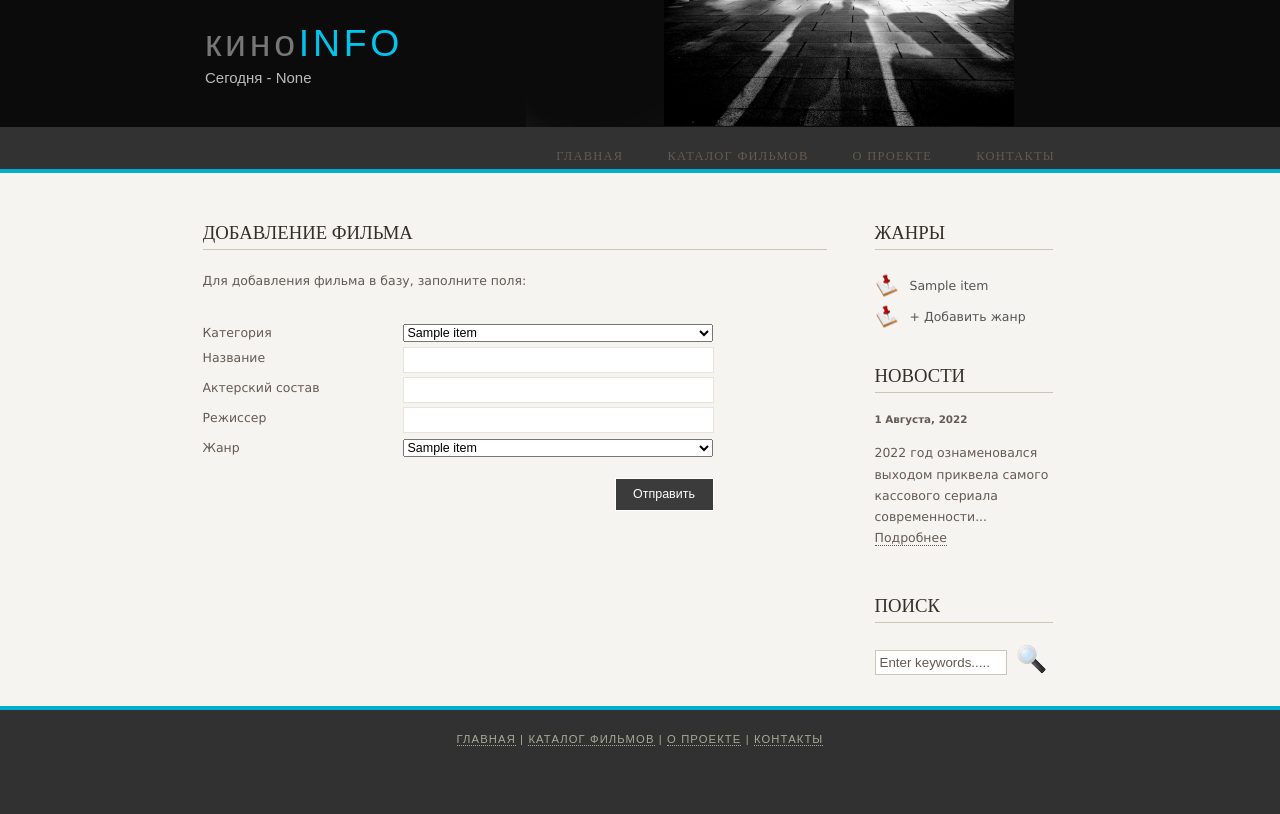
After one commit to s-3m/my_framework, a Python web app: template templates/create_film.html in a window 1280 px wide. The commit adds this page. Run offline with Jinja, Linux system fonts and the light colour scheme; the template is opened without the code that fills it: most values are stand-ins (such as "Sample title", 1, 10 or a date in 2020).

Commit message:
add feature

```diff
--- a/templates/base.html
+++ b/templates/base.html
@@ -4,7 +4,7 @@
     ('/about/', 'about', 'О проекте'),
     ('/contact/', 'contact', 'Контакты')
 ] %}
-{% set active_page = active_page | default('index') %}
+{% set active_page = active_page %}
 
 <!DOCTYPE HTML>
 <html>
@@ -360,21 +360,15 @@ table tr td
         <ul>
             {% for item in context.genre %}
                 <li><a href="#">{{ item.name }}</a></li>
+            {% endfor %}
+                <li><a href="/AddGenre">+ Добавить жанр</a></li>
         </ul>
 
-        <h3>Жанры</h3>
-        <ul>
-            {% for item in context.genre %}
-                <li><a href="#">{{ item.name }}</a></li>
-            {% endfor %}
-        </ul>
-
-        <h3>Latest News</h3>
-        <h4>New Website Launched</h4>
-        <h5>January 1st, 2011</h5>
-        <p>2011 sees the redesign of our website. Take a look around and let us know what you think.<br /><a href="#">Read more</a></p>
+        <h3>новости</h3>
+        <h5>1 Августа, 2022</h5>
+        <p>2022 год ознаменовался выходом приквела самого кассового сериала современности...<br /><a href="#">Подробнее</a></p>
         <p></p>
-        <h3>Search</h3>
+        <h3>Поиск</h3>
         <form method="post" action="#" id="search_form">
           <p>
             <input class="search" type="text" name="search_field" value="Enter keywords....." />
--- a/templates/catalog.html
+++ b/templates/catalog.html
@@ -4,5 +4,6 @@
 {% block content %}
     <div id="content">
     <h1>Каталог фильмов</h1>
+        <div style="display: flex; justify-content: flex-end"><a href="/AddFilm">+ Добавить фильм</a></div>
     </div>
 {% endblock %}
--- /dev/null
+++ b/templates/create_film.html
@@ -0,0 +1,28 @@
+{% extends "base.html" %}
+
+{% block content %}
+  <div id="content">
+    <!-- insert the page content here -->
+    <h1>Добавление фильма</h1>
+    <p>Для добавления фильма в базу, заполните поля:</p>
+    <form action="#" method="post">
+      <div class="form_settings">
+
+        <p><span>Категория</span><select class="contact" name="types_list">
+            {% for item in context.film_types %}
+                <option>{{ item }}</option>
+            {% endfor %}
+        </select></p>
+        <p><span>Название</span><input class="contact" type="text" name="film_name" value="" /></p>
+        <p><span>Актерский состав</span><input class="contact" type="text" name="film_actors" value="" /></p>
+        <p><span>Режиссер</span><input class="contact" type="text" name="film_director" value="" /></p>
+        <p><span>Жанр</span><select class="contact" name="genre_list">
+            {% for item in context.genre %}
+                <option>{{ item.name }}</option>
+            {% endfor %}
+        </select></p>
+        <p style="padding-top: 15px"><span>&nbsp;</span><input class="submit" type="submit" name="contact_submitted" value="Отправить" /></p>
+      </div>
+    </form>
+  </div>
+{% endblock %}
--- a/urls.py
+++ b/urls.py
@@ -1,8 +1,10 @@
-from views import Index, About, Contact, Catalog
+from views import Index, About, Contact, Catalog, CreateGenre, CreateFilm
 
 routes = {
     '/': Index(),
     '/about/': About(),
     '/contact/': Contact(),
-    '/catalog/': Catalog()
+    '/catalog/': Catalog(),
+    '/AddGenre/': CreateGenre(),
+    '/AddFilm/': CreateFilm()
 }
```
Also changed, not shown: templates/create_genre.html (added, +15 -0 lines), views.py (+29 -4 lines).
